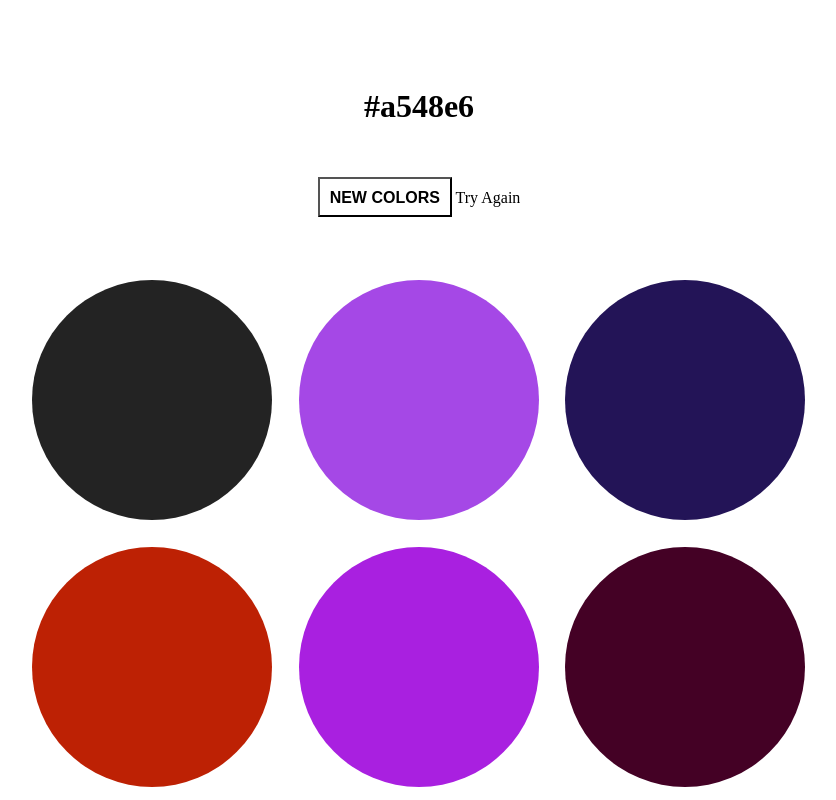
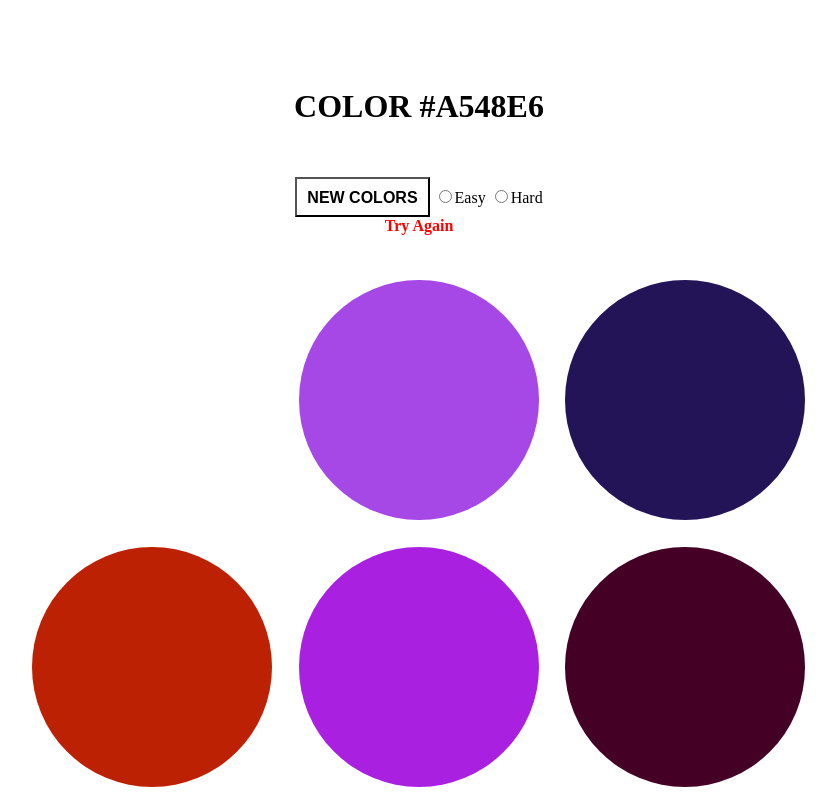
Before and after one commit to voynichveronika/lab, a plain HTML site: page index.html in a window 1280 px wide. Both pictures are taken after a click on the element 373 px from the left and 400 px from the top of the page. Shown: the whole page, without its empty margins (221-1057 px from the left). Drawn offline with Linux system fonts and the light colour scheme; files whose address does not match are found by name.

Commit message:
3 commit

```diff
--- a/index.html
+++ b/index.html
@@ -14,13 +14,15 @@
 <body>
     <h1>
         <br>
-        <span id="colorDisplay"></span> <br>
+        COLOR  <span id="colorDisplay"></span> <br>
 
     </h1>
 
     <div id="stripe">
         <button id="reset" class="btn">New Color</button>
-        <span id="message"></span>
+        <input type="radio" id="dewey" name="d" value="dewey" />Easy</input>
+        <input type="radio" id="dewey" name="d" value="dewey" />Hard</input>
+        <br><span id="message"></span></br>
     </div>
 
     <div id="container">
--- a/script.js
+++ b/script.js
@@ -80,7 +80,7 @@ function init() {
             changeColor(clickedColor);
             h1.style.background = clickedColor;
         } else {
-            squares[i].style.background = '#232323';
+            squares[i].style.background = '#fff';
             messageDisplay.textContent = 'Try Again';
         }
         });
--- a/style.css
+++ b/style.css
@@ -18,6 +18,7 @@ button {
     -moz-transition: all 0.2s;
 }
 
+
 button:hover {
     color: gray;
 }
@@ -33,8 +34,20 @@ button:hover {
 }
 
 .selected {
-    background-color: #1F9D55;
+    background-color: white;
     color: white;
+}
+
+#colorDisplay {
+    text-transform: uppercase;
+}
+
+#message {
+    display: inline-block;
+    width: 20%;
+    font-size: inherit;
+    font-weight: 600;
+    color: red;
 }
 
 .square {
```
